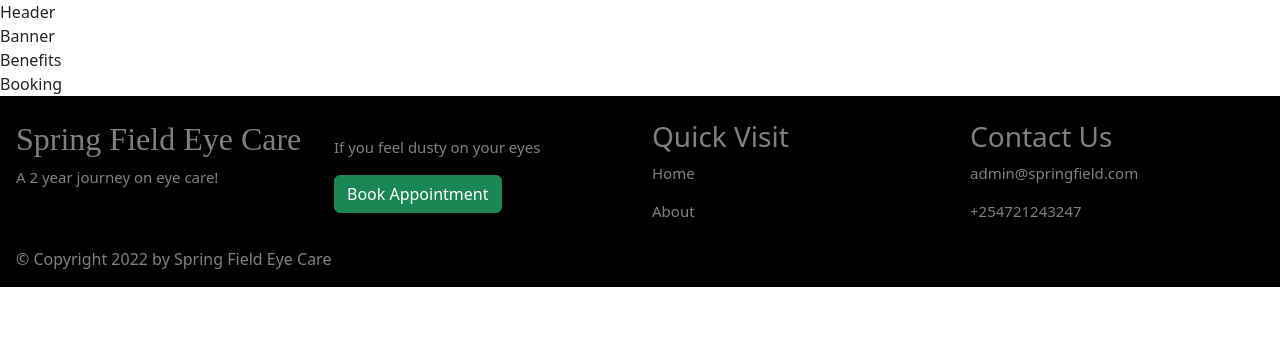
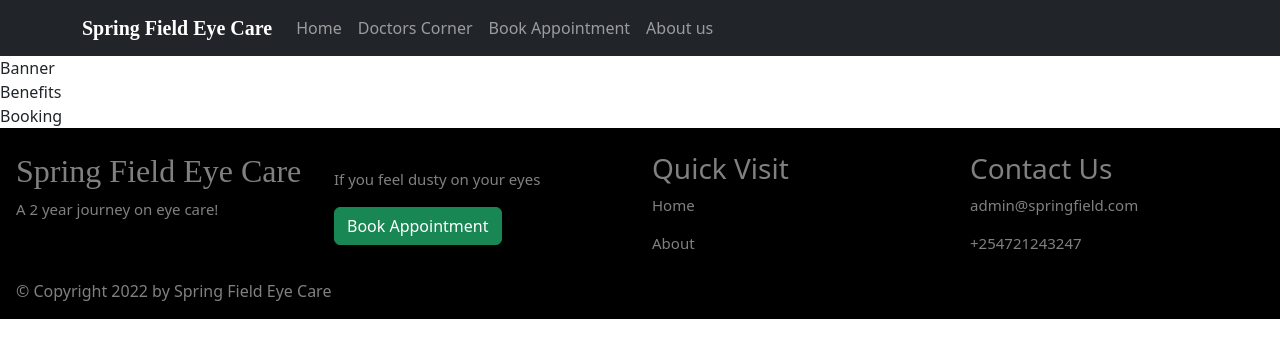
Before and after one commit to GeoffreyMokua/spring-field-eye-care-system, a React (Create React App) app: page / in a window 1280 px wide. Shown: the top 358 px of the page. Built offline with nearby package versions, Linux system fonts and the light colour scheme.

Commit message:
added the navbar section

```diff
--- a/src/App/components/Shared/Header/Header.css
+++ b/src/App/components/Shared/Header/Header.css
@@ -0,0 +1,5 @@
+.head-icon {
+    font-family: cursive;
+    font-weight: 700;
+
+}
--- a/src/App/components/Shared/Header/Header.js
+++ b/src/App/components/Shared/Header/Header.js
@@ -1,8 +1,38 @@
 import React from 'react'
+import { Button, Container, Nav, Navbar } from 'react-bootstrap';
+import { Link } from 'react-router-dom';
+import './Header.css'
 
 function Header() {
   return (
-    <div>Header</div>
+    <>
+       <Navbar collapseOnSelect expand="lg" bg="dark" variant="dark">
+  <Container>
+  <Navbar.Brand as={Link} to="/" className="head-icon">Spring Field  Eye Care</Navbar.Brand>
+  <Navbar.Toggle aria-controls="responsive-navbar-nav" />
+  <Navbar.Collapse id="responsive-navbar-nav">
+    <Nav className="me-auto">
+      <Nav.Link as={Link} to="/home">Home</Nav.Link>
+      <Nav.Link as={Link} to="/doctors">Doctors Corner</Nav.Link>
+      <Nav.Link as={Link} to="/booking">Book Appointment</Nav.Link>
+      <Nav.Link as={Link} to="/about">About us</Nav.Link>
+
+            </Nav>
+
+    <Nav>
+
+       {
+        //  (!user.uid) ? <Nav.Link as={Link} to="/login">Login</Nav.Link> :
+
+        //  <div> <img style={{width:'40px', height:'40px'}} src={user.photoURL} alt="" /> <span className="text-white mx-2">Howdy, {user.displayName}</span>  <Button onClick={logOut}>LogOut</Button></div>
+       }
+
+            </Nav>
+
+  </Navbar.Collapse>
+  </Container>
+</Navbar>
+     </>
   )
 }
 
```
